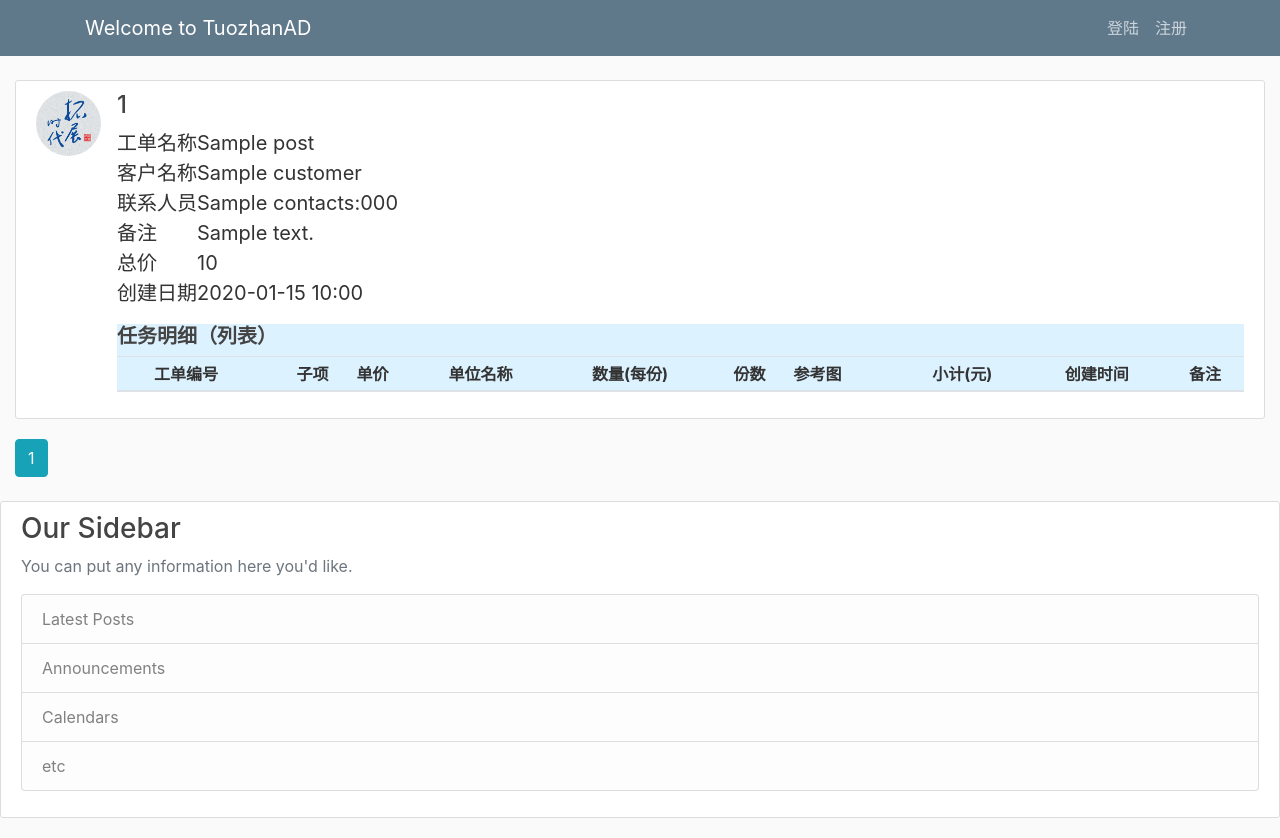
After one commit to miaohf/YT-miaohf, a Python web app: template YT-miaohf/flaskblog/templates/postbycust.html.bak.html in a window 1280 px wide. The commit adds this page. Run offline with Jinja, Linux system fonts and the light colour scheme; the template is opened without the code that fills it: most values are stand-ins (such as "Sample title", 1, 10 or a date in 2020); lists and menus that the app fills with data are empty; some libraries are stand-ins or nearby versions.

Commit message:
20180718

```diff
--- /dev/null
+++ b/YT-miaohf/flaskblog/templates/postbycust.html.bak.html
@@ -0,0 +1,86 @@
+{% extends "layout.html" %} {% block content %}
+<div class="container-fluid">
+    {% for post in posts.items %}
+    <article class="media content-section">
+        <img class="rounded-circle article-img" src="{{ url_for('static', filename='profile_pics/' + '17b9e27d9f36cde5.png') }}">
+        <div class="media-body">
+            <h4>{{ post.ytid }}</h4>
+
+            <table class="lead" border="0">
+                <tr>
+                    <td style="width: 80px"><strong>工单名称 </strong></td>
+                    <td class="text-left"><strong>{{ post.title }}</strong></td>
+                </tr>
+                <tr>
+                    <td><strong>客户名称</strong> </td>
+                    <td class="text-left"><strong>{{ post.customer}}</strong></td>
+                </tr>
+                <tr>
+                    <td><strong>联系人员</strong> </td>
+                    <td class="text-left"><strong>{{ post.contacts}}:{{post.phone}}</strong></td>
+                </tr>
+                <tr>
+                    <td><strong>备注</strong> </td>
+                    <td class="text-left"><strong>{{ post.detail}}</strong></td>
+                </tr>
+                <tr>
+                    <td><strong>总价</strong> </td>
+                    <td class="text-left"><strong>{{ post.price}}</strong></td>
+                </tr>
+                <tr>
+                    <td><strong>创建日期</strong></td>
+                    <td class="text-left"><strong>{{ post.date_posted.strftime('%Y-%m-%d %H:%M') }}</strong></td>
+                </tr>
+            </table>
+            <p></p>
+            <div style="border: 0px solid grey; background-color: #ddf2ff">
+                <caption>
+                    <h5><strong>任务明细（列表）</strong></h5></caption>
+                <table class="table table-sm table-hover ">
+
+                    <thead>
+                        <tr>
+                            <th class="text-center">工单编号</th>
+                            <th class="text-right">子项</th>
+                            <th class="text-center">单价</th>
+                            <th class="text-center">单位名称</th>
+                            <th class="text-center">数量(每份)</th>
+                            <th class="text-center">份数</th>
+                            <th scope="col">参考图</th>
+                            <th class="text-center">小计(元)</th>
+                            <th class="text-center">创建时间</th>
+                            <th class="text-center">备注</th>
+                        </tr>
+                    </thead>
+                    {% for postdtl in postdtls %} {% if postdtl.ytid == post.ytid %}
+                    <tr>
+                        <td class="text-center">{{ postdtl.ytid }}</td>
+                        <td class="text-right">{{ postdtl.busisubname }}</td>
+                        <td class="text-center">{{ postdtl.receiveprice }}</td>
+                        <td class="text-center">{{ postdtl.busisubunit }}</td>
+                        <td class="text-center">{{ postdtl.numexp }}</td>
+                        <td class="text-center">{{ postdtl.copys }}</td>
+                        <td class="text-left">
+                            {% for render in postdtl.renderimg.split(";") %} {% if render %}
+                            <div class="item">
+                                <a href="http://img.tuozhanad.com/{{postdtl.customer}}/{{postdtl.date_posted.strftime('%Y-%m-%d')}}/{{postdtl.ytid}}/xgt/{{render}}">
+           <img src="http://img.tuozhanad.com/{{postdtl.customer}}/{{postdtl.date_posted.strftime('%Y-%m-%d')}}/{{postdtl.ytid}}/xgt/{{render}}" alt="{{render}}" height=25>
+           </a>
+                            </div>
+                            {% endif %} {% endfor %}
+                        </td>
+                        <td class="text-center">{{ postdtl.receiveprice}} * {{postdtl.numexp}} * {{postdtl.copys }}</td>
+                        <td class="text-center">{{ postdtl.create_time.strftime('%Y%m%d %H:%M') }}</td>
+                        <td class="text-center">{{ postdtl.remark }}</td>
+                    </tr>
+                    {% endif %} {% endfor %}
+                </table>
+            </div>
+        </div>
+    </article>
+    {% endfor %} {% for page_num in posts.iter_pages(left_edge=1, right_edge=1, left_current=1, right_current=2) %} {% if page_num %} {% if posts.page == page_num %}
+    <a class="btn btn-info mb-4" href="{{ url_for('users.tuozhan', page=page_num) }}">{{ page_num }}</a> {% else %}
+    <a class="btn btn-outline-info mb-4" href="{{ url_for('users.tuozhan', page=page_num) }}">{{ page_num }}</a> {% endif %} {% else %} ... {% endif %} {% endfor %}
+    <!-- Modal -->
+</div>
+{% endblock content %}
```
Also changed, not shown: YT-miaohf/flaskblog/templates/postbycust.html (+76 -51 lines).
